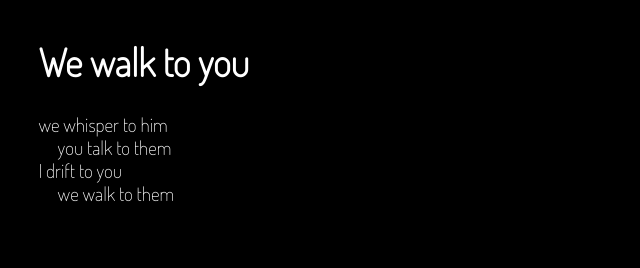
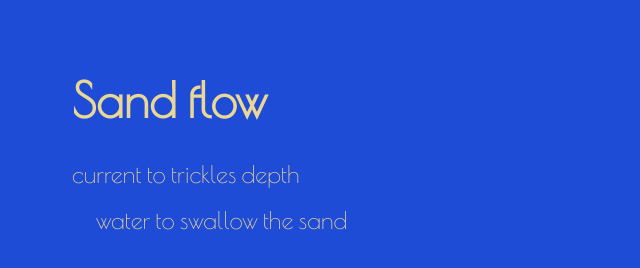
Before and after one commit to EmilyyDale/kinetic-poem-remix, a plain HTML site: page index.html in a window 1280 px wide. Shown: the whole page, without its empty margins (0-640 px from the left). Drawn offline with nearby package versions, Linux system fonts and the light colour scheme.

Commit message:
🐀💭 Updated with Glitch

```diff
--- a/index.html
+++ b/index.html
@@ -8,26 +8,27 @@
     <link rel="preconnect" href="https://fonts.gstatic.com" />
     <link
       href="https://fonts.googleapis.com/css2?family=Dosis:wght@200&display=swap"
-      rel="stylesheet"
-    />
+      rel="<link rel="preconnect" href="https://fonts.googleapis.com">
+<link rel="preconnect" href="https://fonts.gstatic.com" crossorigin>
+<link href="https://fonts.googleapis.com/css2?family=Poiret+One&display=swap" rel="stylesheet">
     <!-- end custom font -->
 
-    <title>We walk to you</title>
+    <title>Sand flow</title>
 
     <!-- styles -->
     <style>
       body {
-        font-family: "Dosis", sans-serif;
-        margin: 2em;
-        background-color: #000;
-        color: #fff;
-        font-size: 1.2em;
+        font-family: 'Poiret One', cursive;
+        margin: 3em;
+        background-color: #1E4CD6;
+        color: #EBD795;
+        font-size: 1.5em;
       }
       h1 {
-        color: #fff;
+        color: #EBD795;
       }
       #poem > div {
-        height: 1.2em;
+        height: 1.9em;
       }
       .indent {
         padding-left: 1em;
@@ -35,13 +36,13 @@
     </style>
   </head>
   <body>
-    <h1>We walk to you</h1>
+    <h1>Sand flow</h1>
     <div id="poem"></div>
     <script>
       // set up the lists of words
-      const subjects = "you,I,we,they".split(","),
-        verbs = "run,walk,speak,drift,talk,whisper".split(","),
-        objects = "me,you,her,him,them".split(",");
+      const subjects = "water,wave,current,a castle".split(","),
+        verbs = "wash,split,waft,displace,swallow,trickles".split(","),
+        objects = ",salt,granules,depth,the sand".split(",");
       // set up the counter
       let counter = 0;
 
@@ -59,9 +60,9 @@
         }
         const text =
           getRandomFromList(subjects) +
-          " " +
+          " to " +
           getRandomFromList(verbs) +
-          " to " +
+          "  " +
           getRandomFromList(objects);
         const lineText = document.createTextNode(text);
         line.appendChild(lineText);
@@ -83,7 +84,7 @@
       // implement the rules of the poem
       function processPoem() {
         counter++;
-        if (counter % 5 === 0) {
+        if (counter % 6 === 0) {
           addBlankLine();
         } else if (counter % 5 === 2 || counter % 5 === 4) {
           // if the second or fourth line add the line with an indent
@@ -95,7 +96,7 @@
           removeFirstLine();
         }
       }
-      window.setInterval(processPoem, 1000);
+      window.setInterval(processPoem, 2000);
     </script>
 
     <!-- include the Glitch button to show what the webpage is about and
```
